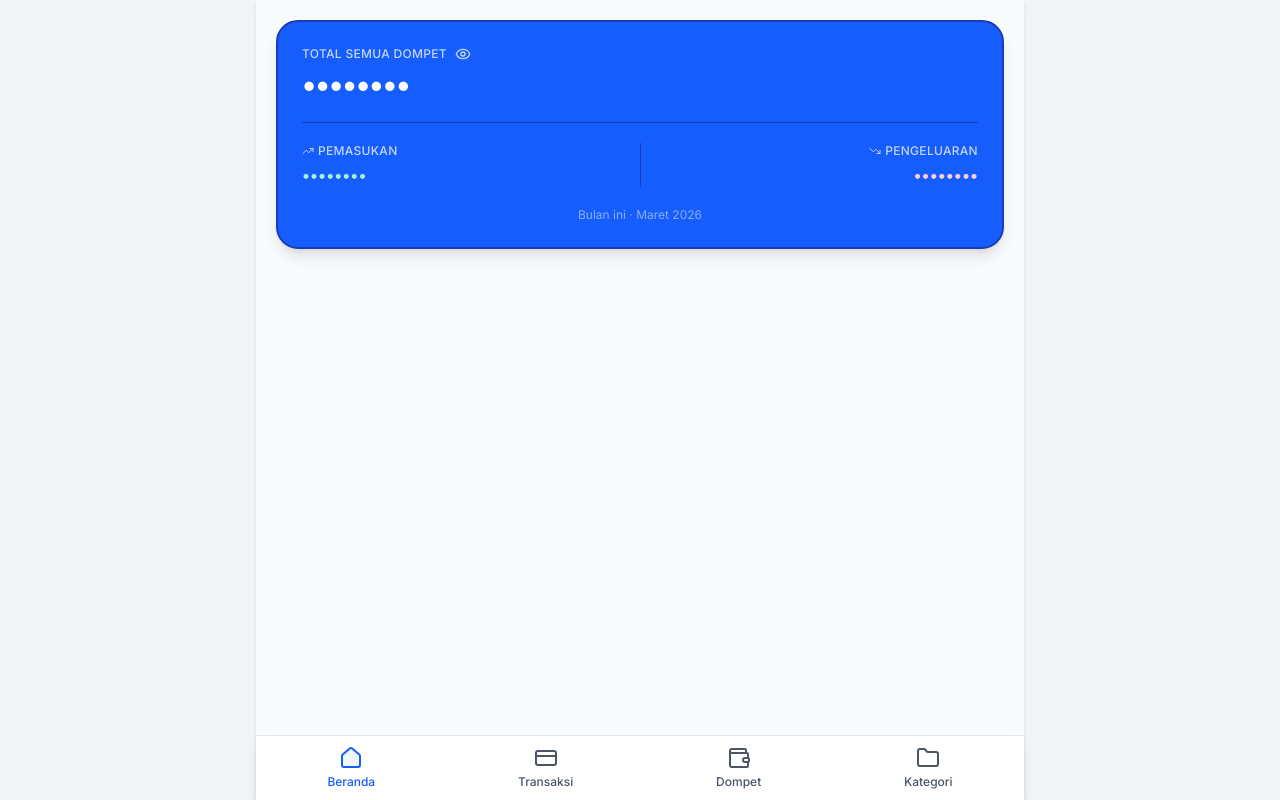
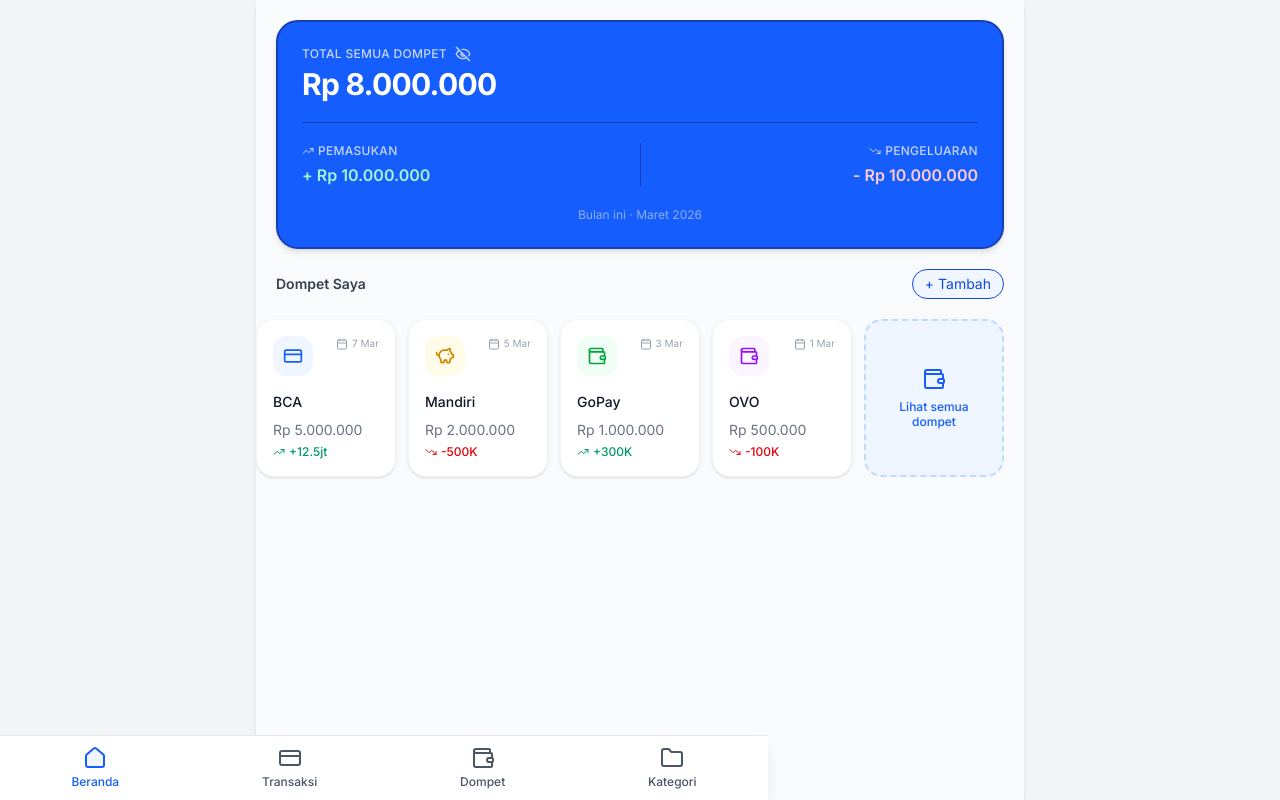
Before and after one commit to Aramdhann/dompet-kita, a Next.js app: page / in a window 1280 px wide. Built offline with nearby package versions, Linux system fonts and the light colour scheme.

Commit message:
feat: support income expense

```diff
--- /dev/null
+++ b/app/dompet/page.tsx
@@ -0,0 +1,110 @@
+'use client';
+
+import { useState } from 'react';
+import {
+  CreditCard,
+  Eye,
+  EyeOff,
+  PiggyBank,
+  Wallet,
+  WalletIcon,
+} from 'lucide-react';
+import { WalletCard } from '@/components/wallet-card';
+
+export default function DompetPage() {
+  const [visible, setVisible] = useState(true);
+
+  const wallets = [
+    {
+      name: 'BCA',
+      icon: CreditCard,
+      amount: 5000000,
+      color: 'text-blue-600 bg-blue-50',
+      lastTransaction: '7 Mar',
+      lastTransactionAmount: 12500000,
+      lastTransactionType: 'income' as const,
+    },
+    {
+      name: 'Mandiri',
+      icon: PiggyBank,
+      amount: 2000000,
+      color: 'text-yellow-600 bg-yellow-50',
+      lastTransaction: '5 Mar',
+      lastTransactionAmount: 750000,
+      lastTransactionType: 'expense' as const,
+    },
+    {
+      name: 'GoPay',
+      icon: Wallet,
+      amount: 1000000,
+      color: 'text-green-600 bg-green-50',
+      lastTransaction: '3 Mar',
+      lastTransactionAmount: 300000,
+      lastTransactionType: 'income' as const,
+    },
+    {
+      name: 'OVO',
+      icon: WalletIcon,
+      amount: 500000,
+      color: 'text-purple-600 bg-purple-50',
+      lastTransaction: '1 Mar',
+      lastTransactionAmount: 50000,
+      lastTransactionType: 'expense' as const,
+    },
+    {
+      name: 'DANA',
+      icon: Wallet,
+      amount: 300000,
+      color: 'text-blue-500 bg-blue-50',
+      lastTransaction: '28 Feb',
+      lastTransactionAmount: 100000,
+      lastTransactionType: 'income' as const,
+    },
+    {
+      name: 'ShopeePay',
+      icon: WalletIcon,
+      amount: 150000,
+      color: 'text-orange-600 bg-orange-50',
+      lastTransaction: '25 Feb',
+      lastTransactionAmount: 25000,
+      lastTransactionType: 'expense' as const,
+    },
+  ];
+
+  return (
+    <div className="flex flex-col gap-4 p-5">
+      <div className="flex items-center justify-between">
+        <h1 className="text-lg font-bold text-gray-900">Semua Dompet</h1>
+        <div className="flex gap-2">
+          <button
+            onClick={() => setVisible(!visible)}
+            className="text-sm p-2 rounded-lg bg-blue-50 text-blue-700 shadow-sm hover:shadow-md transition-colors border border-blue-700"
+          >
+            + Tambah
+          </button>
+          <button
+            onClick={() => setVisible(!visible)}
+            className="text-sm p-2 rounded-lg bg-white shadow-sm hover:shadow-md transition-colors border border-blue-700"
+          >
+            {visible ? <EyeOff size={18} /> : <Eye size={18} />}
+          </button>
+        </div>
+      </div>
+      <div className="grid grid-cols-[repeat(auto-fill,minmax(140px,1fr))] gap-3">
+        {wallets.map((wallet) => (
+          <WalletCard
+            key={wallet.name}
+            name={wallet.name}
+            icon={wallet.icon}
+            amount={wallet.amount}
+            color={wallet.color}
+            visible={visible}
+            lastTransaction={wallet.lastTransaction}
+            lastTransactionAmount={wallet.lastTransactionAmount}
+            lastTransactionType={wallet.lastTransactionType}
+          />
+        ))}
+      </div>
+    </div>
+  );
+}
--- a/app/globals.css
+++ b/app/globals.css
@@ -129,3 +129,12 @@
     @apply bg-background text-foreground;
   }
 }
+
+.scrollbar-hide::-webkit-scrollbar {
+  display: none;
+}
+
+.scrollbar-hide {
+  -ms-overflow-style: none;
+  scrollbar-width: none;
+}
--- a/app/layout.tsx
+++ b/app/layout.tsx
@@ -35,8 +35,8 @@
           <div className="w-full max-w-3xl bg-gray-50 min-h-screen shadow-md pb-16">
             {children}
           </div>
-          <BottomNav />
         </div>
+        <BottomNav />
       </body>
     </html>
   );
--- a/app/page.tsx
+++ b/app/page.tsx
@@ -1,7 +1,16 @@
+'use client';
+
+import { useState } from 'react';
 import { Dashboard } from '@/components/dashboard';
+import { WalletCards } from '@/components/wallet-cards';
 
 export default function Page() {
-    return (
-        <Dashboard/>
-    )
+  const [visible, setVisible] = useState(true);
+
+  return (
+    <>
+      <Dashboard visible={visible} onToggle={() => setVisible(!visible)} />
+      <WalletCards visible={visible} />
+    </>
+  );
 }
--- a/components/dashboard.tsx
+++ b/components/dashboard.tsx
@@ -1,14 +1,16 @@
 'use client';
 
-import { useState } from 'react';
 import { TrendingUp, TrendingDown, EyeOff, Eye } from 'lucide-react';
 import { Button } from '@/components/ui/button';
 
-export function Dashboard() {
-  const [visible, setVisible] = useState(false);
+interface DashboardProps {
+  visible: boolean;
+  onToggle: () => void;
+}
 
+export function Dashboard({ visible, onToggle }: DashboardProps) {
   return (
-    <div className="flex flex-col gap-5 m-5 p-6 rounded-3xl text-white bg-blue-600 shadow-lg border-2 border-blue-800">
+    <div className="flex flex-col gap-5 m-5 p-6 rounded-3xl text-white bg-blue-600 shadow-md hover:shadow-lg border-2 border-blue-800">
       <div className="flex flex-col gap-1">
         <div className="flex items-center gap-2">
           <p className="text-xs font-medium opacity-75 tracking-wide uppercase">
@@ -18,7 +20,7 @@
             variant="ghost"
             size="icon"
             className="h-4 w-4 opacity-75 hover:opacity-100 hover:bg-white/10 text-white"
-            onClick={() => setVisible(!visible)}
+            onClick={onToggle}
           >
             {visible ? <EyeOff size={12} /> : <Eye size={12} />}
           </Button>
--- /dev/null
+++ b/components/wallet-card.tsx
@@ -0,0 +1,81 @@
+import { LucideIcon, TrendingUp, TrendingDown, Calendar } from 'lucide-react';
+
+interface WalletCardProps {
+  name: string;
+  icon: LucideIcon;
+  amount: number;
+  color: string;
+  visible: boolean;
+  lastTransaction?: string;
+  lastTransactionAmount?: number;
+  lastTransactionType?: 'income' | 'expense';
+}
+
+export function WalletCard({
+  name,
+  icon: Icon,
+  amount,
+  color,
+  visible,
+  lastTransaction,
+  lastTransactionAmount = 0,
+  lastTransactionType,
+}: WalletCardProps) {
+  const formatAmount = (amount: number) => {
+    return new Intl.NumberFormat('id-ID', {
+      style: 'currency',
+      currency: 'IDR',
+      minimumFractionDigits: 0,
+    }).format(amount);
+  };
+
+  const formatTransactionAmount = (value: number) => {
+    if (!visible) return '••••••••';
+    if (value >= 1000000) {
+      const juta = value / 1000000;
+      const formatted = juta % 1 === 0 ? juta.toFixed(0) : juta.toFixed(1);
+      return `${formatted}jt`;
+    }
+    if (value >= 1000) {
+      const ribu = value / 1000;
+      const formatted = ribu % 1 === 0 ? ribu.toFixed(0) : ribu.toFixed(1);
+      return `${formatted}K`;
+    }
+    return `${value}`;
+  };
+
+  const isIncome = lastTransactionType === 'income';
+  const sign = isIncome ? '+' : '-';
+
+  return (
+    <div className="p-4 rounded-2xl bg-white shadow-sm border border-gray-100 flex flex-col hover:shadow-md transition-shadow relative gap-2">
+      <div className="flex justify-between items-start w-full mb-2">
+        <div className={`p-2.5 rounded-xl ${color} w-fit`}>
+          <Icon className="w-5 h-5" />
+        </div>
+        {lastTransaction && (
+          <div className="flex items-center gap-1 text-[10px] text-gray-400">
+            <Calendar className="w-3 h-3" />
+            <span className="text-[10px]">{lastTransaction}</span>
+          </div>
+        )}
+      </div>
+      <div className="flex flex-col gap-1 flex-1">
+        <p className="text-sm font-medium text-gray-900">{name}</p>
+      </div>
+      <div className="flex flex-col gap-1">
+        <p className="text-sm text-gray-500">
+          {visible ? formatAmount(amount) : '••••••••'}
+        </p>
+        {lastTransactionAmount !== 0 && lastTransactionType && (
+          <div className={`flex items-center gap-1 text-xs ${isIncome ? 'text-emerald-600' : 'text-red-600'}`}>
+            {isIncome ? <TrendingUp className="w-3 h-3" /> : <TrendingDown className="w-3 h-3" />}
+            <span className="text-xs font-medium">
+              {sign}{formatTransactionAmount(lastTransactionAmount)}
+            </span>
+          </div>
+        )}
+      </div>
+    </div>
+  );
+}
--- /dev/null
+++ b/components/wallet-cards.tsx
@@ -0,0 +1,94 @@
+'use client';
+
+import { Wallet, CreditCard, PiggyBank, WalletIcon } from 'lucide-react';
+import { WalletCard } from '@/components/wallet-card';
+import Link from 'next/link';
+
+interface WalletCardsProps {
+  visible: boolean;
+}
+
+const wallets = [
+  {
+    name: 'BCA',
+    icon: CreditCard,
+    amount: 5000000,
+    color: 'text-blue-600 bg-blue-50',
+    lastTransaction: '7 Mar',
+    lastTransactionAmount: 12500000,
+    lastTransactionType: 'income' as const,
+  },
+  {
+    name: 'Mandiri',
+    icon: PiggyBank,
+    amount: 2000000,
+    color: 'text-yellow-600 bg-yellow-50',
+    lastTransaction: '5 Mar',
+    lastTransactionAmount: 500000,
+    lastTransactionType: 'expense' as const,
+  },
+  {
+    name: 'GoPay',
+    icon: Wallet,
+    amount: 1000000,
+    color: 'text-green-600 bg-green-50',
+    lastTransaction: '3 Mar',
+    lastTransactionAmount: 300000,
+    lastTransactionType: 'income' as const,
+  },
+  {
+    name: 'OVO',
+    icon: WalletIcon,
+    amount: 500000,
+    color: 'text-purple-600 bg-purple-50',
+    lastTransaction: '1 Mar',
+    lastTransactionAmount: 100000,
+    lastTransactionType: 'expense' as const,
+  },
+  {
+    name: 'DANA',
+    icon: Wallet,
+    amount: 300000,
+    color: 'text-blue-500 bg-blue-50',
+    lastTransaction: '28 Feb',
+    lastTransactionAmount: 100000,
+    lastTransactionType: 'income' as const,
+  },
+];
+
+export function WalletCards({ visible }: WalletCardsProps) {
+  return (
+    <div className="flex flex-col gap-5 m-5">
+      <div className="flex justify-between items-center">
+        <p className="text-sm font-semibold text-gray-700">Dompet Saya</p>
+        <div className="py-1 px-3 bg-blue-50 rounded-2xl border border-blue-700">
+          <p className="text-sm text-blue-700">+ Tambah</p>
+        </div>
+      </div>
+      <div className="flex gap-3 overflow-x-auto pb-2 -mx-5 px-5 scrollbar-hide scroll-smooth snap-x">
+        {wallets.slice(0, 4).map((wallet) => (
+          <div key={wallet.name} className="min-w-35 snap-start">
+            <WalletCard
+              name={wallet.name}
+              icon={wallet.icon}
+              amount={wallet.amount}
+              color={wallet.color}
+              visible={visible}
+              lastTransaction={wallet.lastTransaction}
+              lastTransactionAmount={wallet.lastTransactionAmount}
+              lastTransactionType={wallet.lastTransactionType}
+            />
+          </div>
+        ))}
+        <Link href="/dompet" className="flex min-w-35 min-h-fit snap-start">
+          <div className="p-4 rounded-2xl bg-blue-50 border-2 border-dashed border-blue-200 flex flex-col items-center justify-center gap-2 hover:bg-blue-100 transition-colors">
+            <WalletIcon className="w-6 h-6 text-blue-600" />
+            <p className="text-xs font-medium text-blue-600 text-center leading-tight">
+              Lihat semua dompet
+            </p>
+          </div>
+        </Link>
+      </div>
+    </div>
+  );
+}
```
